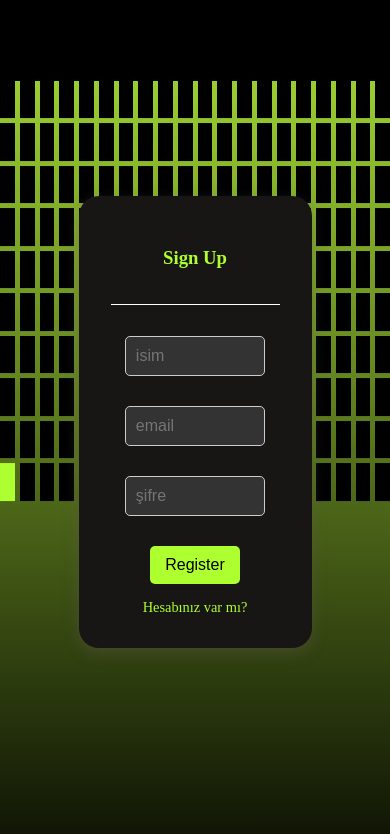
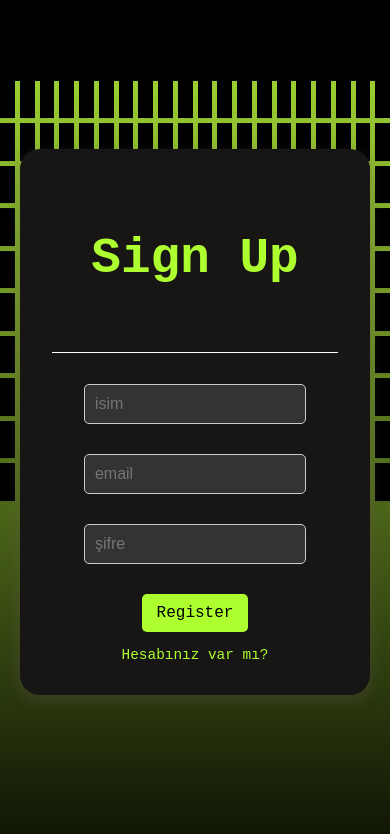
Before and after one commit to omerdemirkaya/LoginRegister-Page, a React (Vite) app: page / in a window 390 px wide. Shown: the top 834 px of the page. Built offline with nearby package versions, Linux system fonts and the light colour scheme.

Commit message:
responsive problem solved for mobile devices

```diff
--- a/src/styles/style.scss
+++ b/src/styles/style.scss
@@ -23,6 +23,12 @@
   pointer-events: none; // Hover olaylarını etkinleştirmek için
   background: linear-gradient(yellowgreen, transparent);
   animation: slide 10s linear infinite;
+  @media (max-width: 1024px) {
+    .grid-container {
+      background: none; /* Arka plan rengini kaldırır */
+      animation: none; /* Animasyonu kaldırır */
+    }
+  }
   @keyframes slide {
     0% {
         transform: translateY(-100%);
@@ -56,31 +62,27 @@
   justify-content: center;
   align-items: center;
   width: 30%;
-  max-width: 600px; /* Maksimum genişlik ayarı */
+  max-width: 800px; /* Maksimum genişlik ayarı */
   margin: 0 auto; /* Ortalamayı sağlar */
   padding: 20px; /* İç boşluk ekler */
   box-sizing: border-box; /* Padding ve border'ın genişliği hesaplamaya dahil edilmesini sağlar */
 }
-
-/* Tablet ekranlar için stil */
-@media (max-width: 768px) {
+@media only screen and (max-width: 1024px) {
+  .register-container {
+    width: 70%;
+  }
+}
+@media only screen and (max-width: 768px) {
   .register-container {
     width: 80%;
   }
 }
-
-/* Mobil ekranlar için stil */
-@media (max-width: 600px) {
+@media only screen and (max-width: 600px) {
   .register-container {
-    width: 90%;
+    width: 100%;
   }
 }
 
-@media (max-width: 1200px) {
-  .register-container {
-    width: 70%;
-  }
-}
 
 .form-container {
   width: 100%;
@@ -97,6 +99,8 @@
     border-bottom: 1px solid white;
     padding-bottom: 1rem;
     margin-bottom: 1rem;
+    font-size: 5vh;
+    font-family: 'Courier New', Courier, monospace;
   }
 
   .form-content {
@@ -130,7 +134,7 @@
       cursor: pointer;
       font-size: 1rem;
       transition: background-color 0.3s;
-
+      font-family: 'Courier New', Courier, monospace;n
       &:hover {
         background-color: #b3d700;
       }
@@ -143,7 +147,7 @@
       color: greenyellow;
       text-decoration: none;
       font-size: 0.9rem;
-
+      font-family: 'Courier New', Courier, monospace;
       &:hover {
         text-decoration: underline;
       }
```
